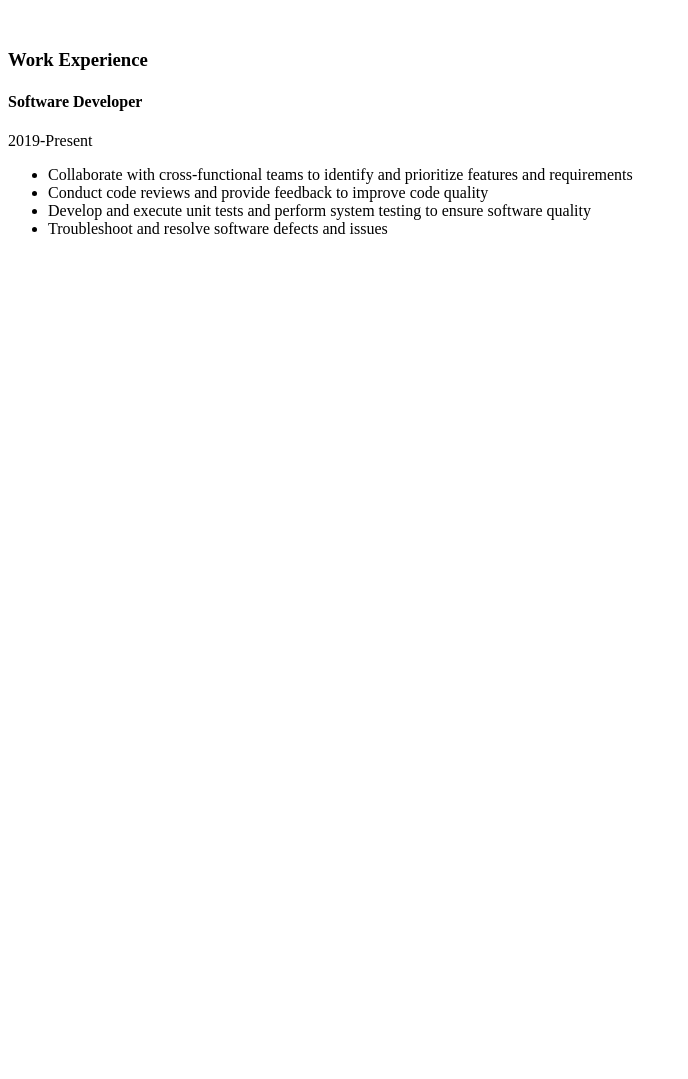
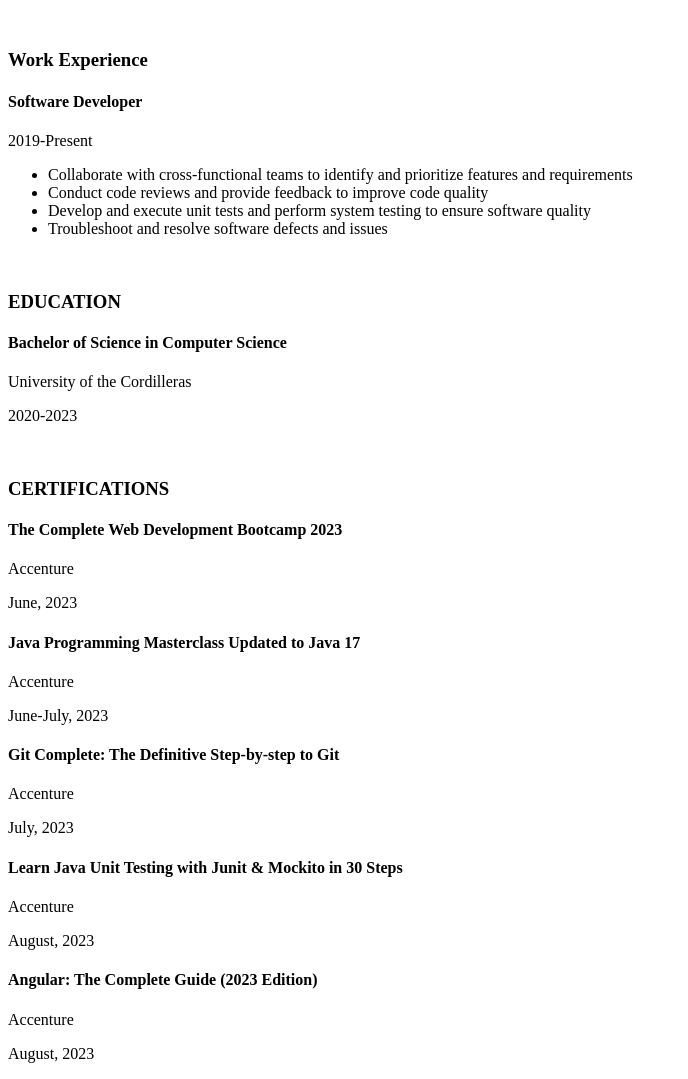
Before and after one commit to bHabawel/Activity-3---HTML-Mastery-with-Git, a plain HTML site: page index.html in a window 1280 px wide. Shown: the part 583-1662 px from the top of the page, without its empty margins (0-688 px from the left). Before the commit the page ends 837 px from the top, so only its background shows below. Drawn offline with Linux system fonts and the light colour scheme.

Commit message:
Added education and certification in main tag

```diff
--- a/index.html
+++ b/index.html
@@ -50,7 +50,34 @@
             <li>Develop and execute unit tests and perform system testing to ensure software quality</li>
             <li>Troubleshoot and resolve software defects and issues</li>
         </ul>
+        <br>
 
+        <h3>EDUCATION</h3>
+        <h4>Bachelor of Science in Computer Science</h4>
+        <p>University of the Cordilleras</p>
+        <p>2020-2023</p>
+        <br>
+
+        <h3>CERTIFICATIONS</h3>
+        <h4>The Complete Web Development Bootcamp 2023</h4>
+        <p>Accenture</p>
+        <p>June, 2023</p>
+
+        <h4>Java Programming Masterclass Updated to Java 17</h4>
+        <p>Accenture</p>
+        <p>June-July, 2023</p>
+
+        <h4>Git Complete: The Definitive Step-by-step to Git</h4>
+        <p>Accenture</p>
+        <p>July, 2023</p>
+
+        <h4>Learn Java Unit Testing with Junit & Mockito in 30 Steps</h4>
+        <p>Accenture</p>
+        <p>August, 2023</p>
+
+        <h4>Angular: The Complete Guide (2023 Edition)</h4>
+        <p>Accenture</p>
+        <p>August, 2023</p>
     </main>
 </body>
 </html>
```
